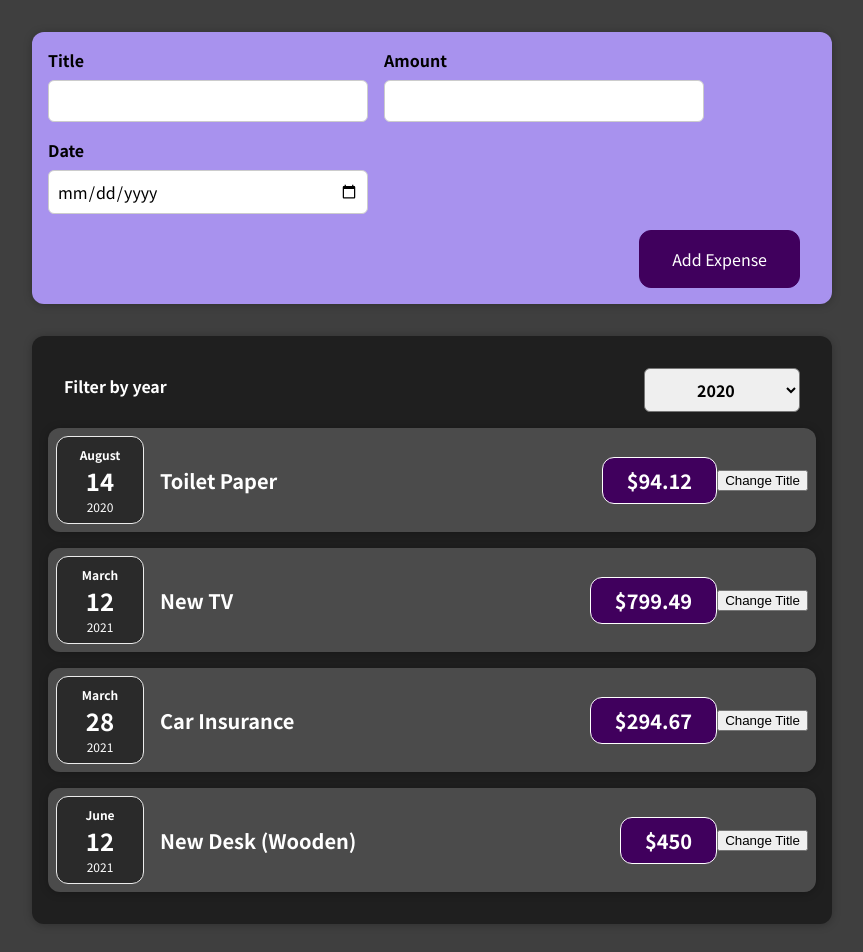
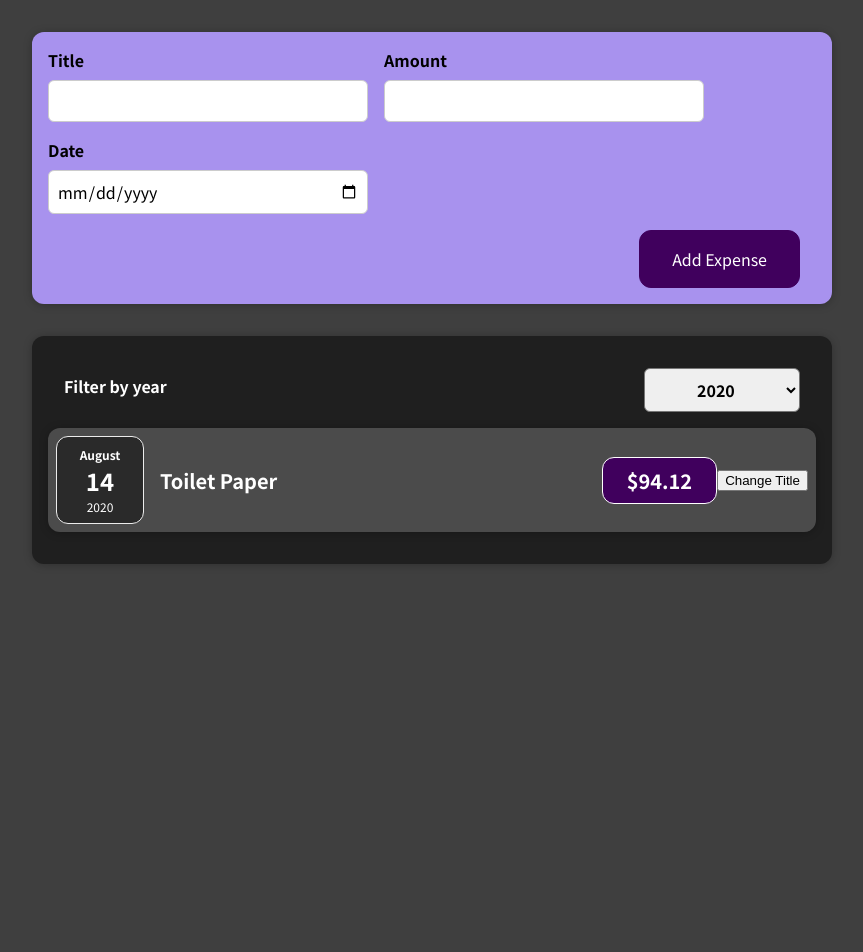
Before and after one commit to yanichik/react-course, a React (Create React App) app in the folder full-course/expense-tracker/: page / in a window 1280 px wide. Shown: the top 952 px of the page, without its empty margins (208-1071 px from the left). After the commit the page ends 800 px from the top, so only its background shows below. Built offline with nearby package versions, Linux system fonts and the light colour scheme.

Commit message:
filter expenses by year with conditional statement, output default msg for years without expenses

```diff
--- a/full-course/expense-tracker/src/App.js
+++ b/full-course/expense-tracker/src/App.js
@@ -1,9 +1,9 @@
 // import "bootstrap";
 // import "bootstrap/dist/css/bootstrap.min.css";
+import { useState } from "react";
 import Expenses from "./components/Expenses/Expenses";
 import NewExpense from "./components/NewExpense/NewExpense";
-function App() {
-	const expenses = [
+const DUMMY_DATA = [
 	{
 		id: "e1",
 		title: "Toilet Paper",
@@ -24,9 +24,11 @@ function App() {
 		date: new Date(2021, 5, 12),
 	},
 ];
+
+function App() {
+	const [expenses, setExpenses] = useState(DUMMY_DATA);
 	function addExpenseHandler(expense) {
-		console.log(expenses);
-		console.log(expense);
+		setExpenses((prevExpenses) => [expense, ...expenses]);
 	}
 
 	return (
--- a/full-course/expense-tracker/src/components/Expenses/ExpenseItem.js
+++ b/full-course/expense-tracker/src/components/Expenses/ExpenseItem.js
@@ -8,9 +8,8 @@ function ExpenseItem(props) {
 	// which is the most important aspect b/c simply changing the value with an = doesn't do that
 	const [title, setTitle] = useState(props.title);
 	function titleHandler() {
-		setTitle('Updated!');
+		setTitle("Updated!");
 	}
-	// console.log('component rendered')
 	return (
 		<Card className="expense-item">
 			<ExpenseDate date={props.date} />
--- a/full-course/expense-tracker/src/components/Expenses/Expenses.js
+++ b/full-course/expense-tracker/src/components/Expenses/Expenses.js
@@ -1,42 +1,24 @@
 import { useState } from "react";
-import ExpenseItem from "./ExpenseItem";
 import Card from "../UI/Card";
 import "./Expenses.css";
 import ExpensesFilter from "./ExpensesFilter";
+import ExpensesList from "./ExpensesList";
 
 function Expenses(props) {
 	const [selectedYear, setSelectedYear] = useState("2020");
 	function selectedYearHandler(year) {
 		setSelectedYear(year);
 	}
+	const filteredExpenses = props.expenses.filter(
+		(expense) => expense.date.getFullYear() === parseInt(selectedYear)
+	);
 	return (
 		<Card className="expenses">
-			<div>
-				<ExpensesFilter
-					onSelectedYear={selectedYearHandler}
-					initialSelectedYear={selectedYear}
-				/>
-			</div>
-			<ExpenseItem
-				title={props.expenses[0].title}
-				amount={props.expenses[0].amount}
-				date={props.expenses[0].date}
-			></ExpenseItem>
-			<ExpenseItem
-				title={props.expenses[1].title}
-				amount={props.expenses[1].amount}
-				date={props.expenses[1].date}
-			></ExpenseItem>
-			<ExpenseItem
-				title={props.expenses[2].title}
-				amount={props.expenses[2].amount}
-				date={props.expenses[2].date}
-			></ExpenseItem>
-			<ExpenseItem
-				title={props.expenses[3].title}
-				amount={props.expenses[3].amount}
-				date={props.expenses[3].date}
-			></ExpenseItem>
+			<ExpensesFilter
+				onSelectedYear={selectedYearHandler}
+				initialSelectedYear={selectedYear}
+			/>
+			<ExpensesList items={filteredExpenses} selectedYear={selectedYear} />
 		</Card>
 	);
 }
--- /dev/null
+++ b/full-course/expense-tracker/src/components/Expenses/ExpensesList.css
@@ -0,0 +1,9 @@
+.expenses-list {
+  list-style: none;
+  padding: 0;
+}
+
+.expenses-list__fallback {
+  color: white;
+  text-align: center;
+}
--- /dev/null
+++ b/full-course/expense-tracker/src/components/Expenses/ExpensesList.js
@@ -0,0 +1,24 @@
+import ExpenseItem from "./ExpenseItem";
+import "./ExpensesList.css";
+function ExpensesList(props) {
+	if (props.items.length === 0) {
+		return (
+			<p className="expenses-list__fallback">
+				No expenses in {props.selectedYear}
+			</p>
+		);
+	} else {
+		return props.items.map((expense) => {
+			return (
+				<ExpenseItem
+					className="expenses-list"
+					key={expense.id}
+					title={expense.title}
+					amount={expense.amount}
+					date={expense.date}
+				/>
+			);
+		});
+	}
+}
+export default ExpensesList;
```
Also changed, not shown: 1 other file (tests, documents, lock files or other folders). Lines whose indentation alone changed are shown as unchanged.
